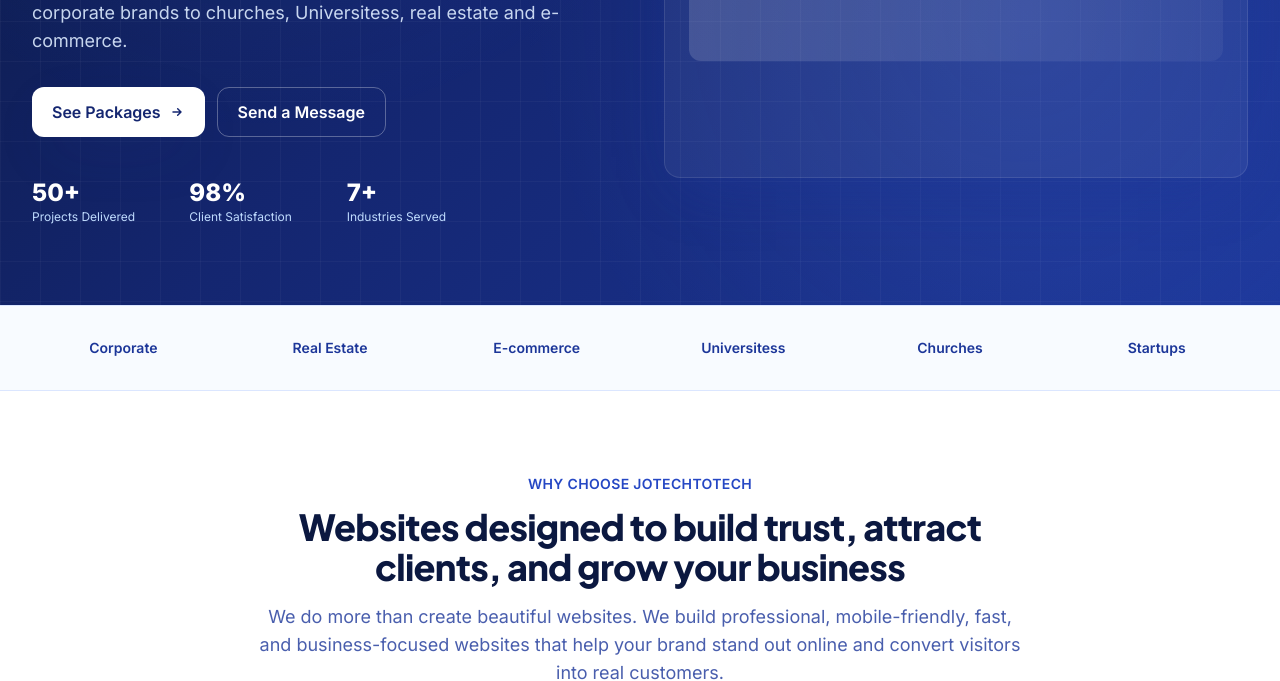
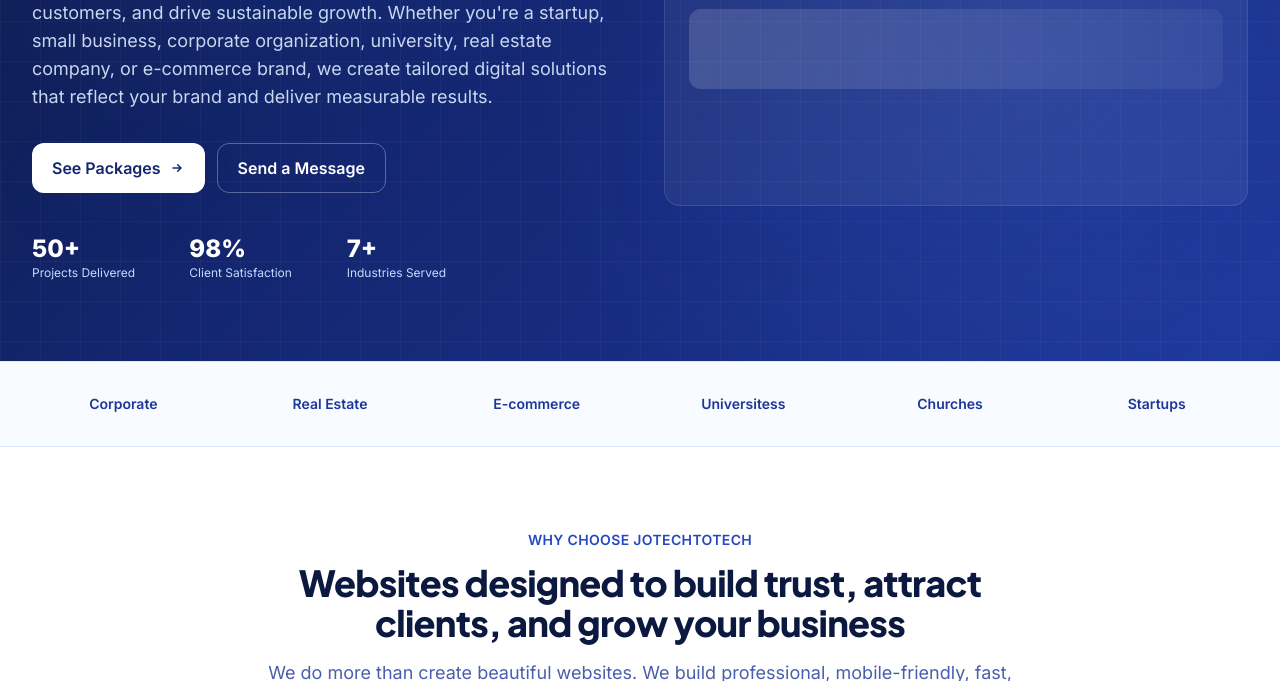
Before and after one commit to Asekhame-Joel/jotech, a plain HTML site: page index.html in a window 1280 px wide. Shown: the part 419-1100 px from the top of the page. Drawn offline with nearby package versions, Linux system fonts and the light colour scheme.

Commit message:
refactor: update hero section description to enhance professional messaging and target audience clarity

```diff
--- a/index.html
+++ b/index.html
@@ -145,8 +145,10 @@
             class="bg-gradient-to-r from-blue-300 to-white bg-clip-text text-transparent">Professional Website</span>
         </h1>
         <p class="mt-5 text-base sm:text-lg text-blue-100/90 max-w-xl">
-          We design modern, responsive, SEO-ready websites that help businesses build trust, attract customers and grow
-          online — from corporate brands to churches, Universitess, real estate and e-commerce.
+          We design and develop modern, responsive, and SEO-optimized websites that help businesses establish
+          credibility, attract more customers, and drive sustainable growth. Whether you're a startup, small business,
+          corporate organization, university, real estate company, or e-commerce brand, we create tailored digital
+          solutions that reflect your brand and deliver measurable results.
         </p>
         <div class="mt-8 flex flex-wrap gap-3">
           <a href="/packages"
```
